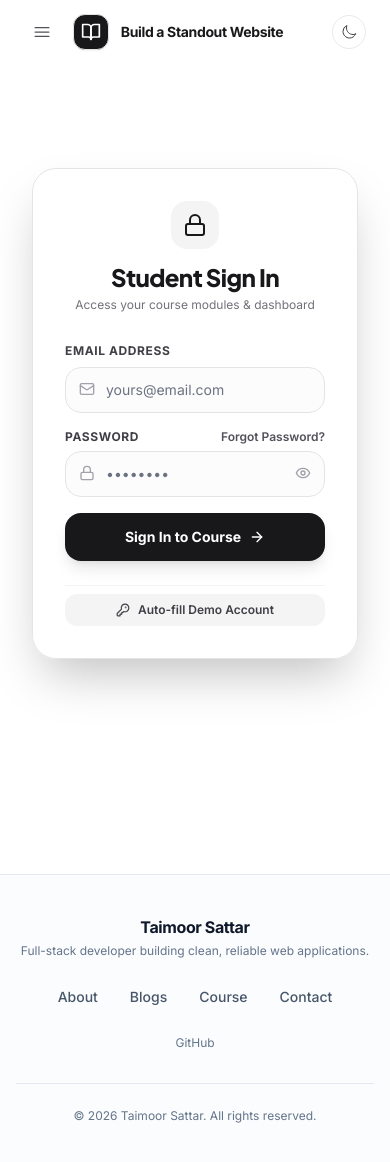
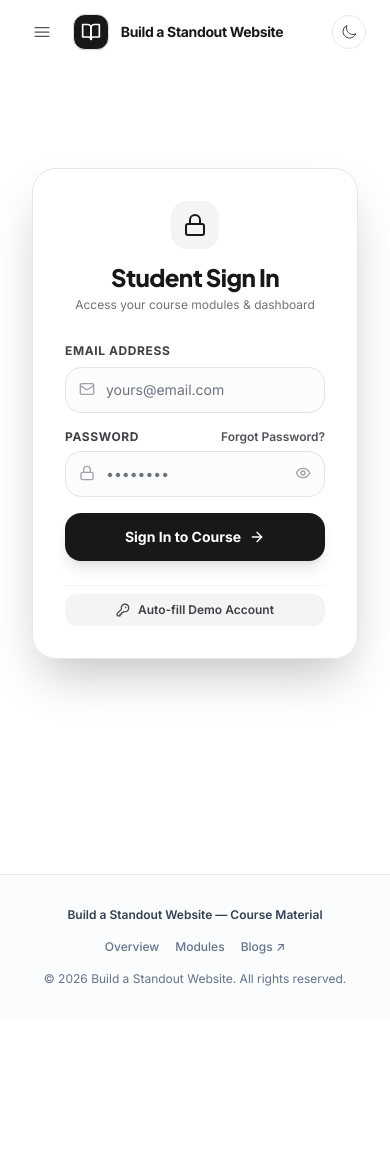
Before and after one commit to taimoorsattar7/taimoorsattar-web, a Next.js app: page /auth in a window 390 px wide. After the commit the page ends 1019 px from the top, so only its background shows below. Built offline with nearby package versions, Linux system fonts and the light colour scheme.

Commit message:
Update course pages with simple footer without author details and set course header Blogs link to open in new tab

```diff
--- a/src/components/footer/footer.tsx
+++ b/src/components/footer/footer.tsx
@@ -1,17 +1,26 @@
+'use client'
+
 import React from "react"
 import Link from "next/link"
+import { usePathname } from "next/navigation"
 import { ContainerInner, ContainerOuter } from "@components/Container"
 
 function NavLink({
   href,
   children,
+  target,
+  rel,
 }: {
   href: string
   children: React.ReactNode
+  target?: string
+  rel?: string
 }) {
   return (
     <Link
       href={href}
+      target={target}
+      rel={rel}
       className="text-slate-600 dark:text-slate-400 hover:text-teal-600 dark:hover:text-teal-400 transition-all duration-200 font-medium text-sm no-underline rounded-lg px-2 py-1 focus:outline-none focus-visible:ring-2 focus-visible:ring-teal-500 hover:-translate-y-0.5 motion-reduce:hover:translate-y-0 inline-block"
     >
       {children}
@@ -20,6 +29,43 @@ function NavLink({
 }
 
 export default function Footer() {
+  const pathname = usePathname()
+
+  const isCoursePage =
+    pathname?.startsWith("/p/") ||
+    pathname?.startsWith("/modules") ||
+    pathname?.startsWith("/course") ||
+    pathname === "/auth" ||
+    pathname === "/settings"
+
+  if (isCoursePage) {
+    return (
+      <footer className="mt-20 border-t border-slate-200 dark:border-slate-800/80 bg-slate-50/50 dark:bg-slate-950/40 py-8">
+        <ContainerOuter>
+          <ContainerInner>
+            <div className="flex flex-col sm:flex-row items-center justify-between gap-4 text-xs text-slate-500 dark:text-slate-400">
+              <p className="font-semibold text-slate-700 dark:text-slate-300">
+                Build a Standout Website — Course Material
+              </p>
+              <div className="flex items-center gap-4 font-medium">
+                <Link href="/p/build-standout-website" className="hover:text-teal-600 dark:hover:text-teal-400 transition-colors">
+                  Overview
+                </Link>
+                <Link href="/modules" className="hover:text-teal-600 dark:hover:text-teal-400 transition-colors">
+                  Modules
+                </Link>
+                <a href="/blogs" target="_blank" rel="noopener noreferrer" className="hover:text-teal-600 dark:hover:text-teal-400 transition-colors">
+                  Blogs ↗
+                </a>
+              </div>
+              <p>&copy; {new Date().getFullYear()} Build a Standout Website. All rights reserved.</p>
+            </div>
+          </ContainerInner>
+        </ContainerOuter>
+      </footer>
+    )
+  }
+
   return (
     <footer className="mt-20 border-t border-slate-200 dark:border-slate-800/80 bg-slate-50/50 dark:bg-slate-950/40">
       <ContainerOuter>
@@ -39,7 +85,7 @@ export default function Footer() {
               {/* Footer Navigation Landmark */}
               <nav aria-label="Footer Navigation" className="flex flex-wrap justify-center gap-x-4 gap-y-2 text-sm font-medium">
                 <NavLink href="/about">About</NavLink>
-                <NavLink href="/blogs">Blogs</NavLink>
+                <NavLink href="/blogs" target="_blank" rel="noopener noreferrer">Blogs ↗</NavLink>
                 <NavLink href="/course">Course</NavLink>
                 <NavLink href="/contact">Contact</NavLink>
               </nav>
--- a/src/components/header.tsx
+++ b/src/components/header.tsx
@@ -3,7 +3,7 @@
 import React, { useState, useEffect, Fragment } from "react"
 import { Disclosure, Menu, Transition } from "@headlessui/react"
 import { Bars3Icon, XMarkIcon, SunIcon, MoonIcon } from "@heroicons/react/24/outline"
-import { BookOpen, Sparkles, User, LogOut } from "lucide-react"
+import { BookOpen, Sparkles } from "lucide-react"
 import { Container } from "@components/Container"
 import Link from "next/link"
 import Image from "next/image"
@@ -32,7 +32,7 @@ export default function Header() {
     pathname === "/auth" ||
     pathname === "/settings"
 
-  const siteNavigation = [
+  const siteNavigation: Array<{ name: string; href: string; current?: boolean; target?: string; rel?: string }> = [
     {
       name: "About",
       href: "/about",
@@ -72,9 +72,11 @@ export default function Header() {
       current: pathname === "/course" || pathname?.startsWith("/course/"),
     },
     {
-      name: "Blogs",
+      name: "Blogs ↗",
       href: "/blogs",
-      current: pathname === "/blogs" || pathname?.startsWith("/blogs/"),
+      target: "_blank",
+      rel: "noopener noreferrer",
+      current: false,
     },
   ]
 
@@ -174,6 +176,8 @@ export default function Header() {
                           <Link
                             key={item.name}
                             href={item.href}
+                            target={item.target || undefined}
+                            rel={item.rel || undefined}
                             className={classNames(
                               item.current
                                 ? "text-teal-600 dark:text-teal-400 font-semibold"
@@ -309,6 +313,8 @@ export default function Header() {
                     key={item.name}
                     as={Link}
                     href={item.href}
+                    target={item.target || undefined}
+                    rel={item.rel || undefined}
                     className={classNames(
                       item.current
                         ? "bg-teal-500/10 dark:bg-teal-500/20 text-teal-600 dark:text-teal-400 font-semibold border-l-4 border-teal-500"
--- a/src/molecule/header-login/index.tsx
+++ b/src/molecule/header-login/index.tsx
@@ -81,12 +81,14 @@ const HeaderLogin = ({ onClickSideMenuHandler }: any) => {
               >
                 Modules
               </Link>
-              <Link
+              <a
                 href="/blogs"
-                className="px-3 py-1 rounded-full text-xs font-semibold text-zinc-600 dark:text-zinc-400 hover:text-zinc-900 dark:hover:text-zinc-100 no-underline transition-colors"
+                target="_blank"
+                rel="noopener noreferrer"
+                className="px-3 py-1 rounded-full text-xs font-semibold text-zinc-600 dark:text-zinc-400 hover:text-zinc-900 dark:hover:text-zinc-100 no-underline transition-colors flex items-center gap-1"
               >
-                Blogs
-              </Link>
+                Blogs ↗
+              </a>
             </nav>
 
             {/* Theme Toggle Button */}
```
